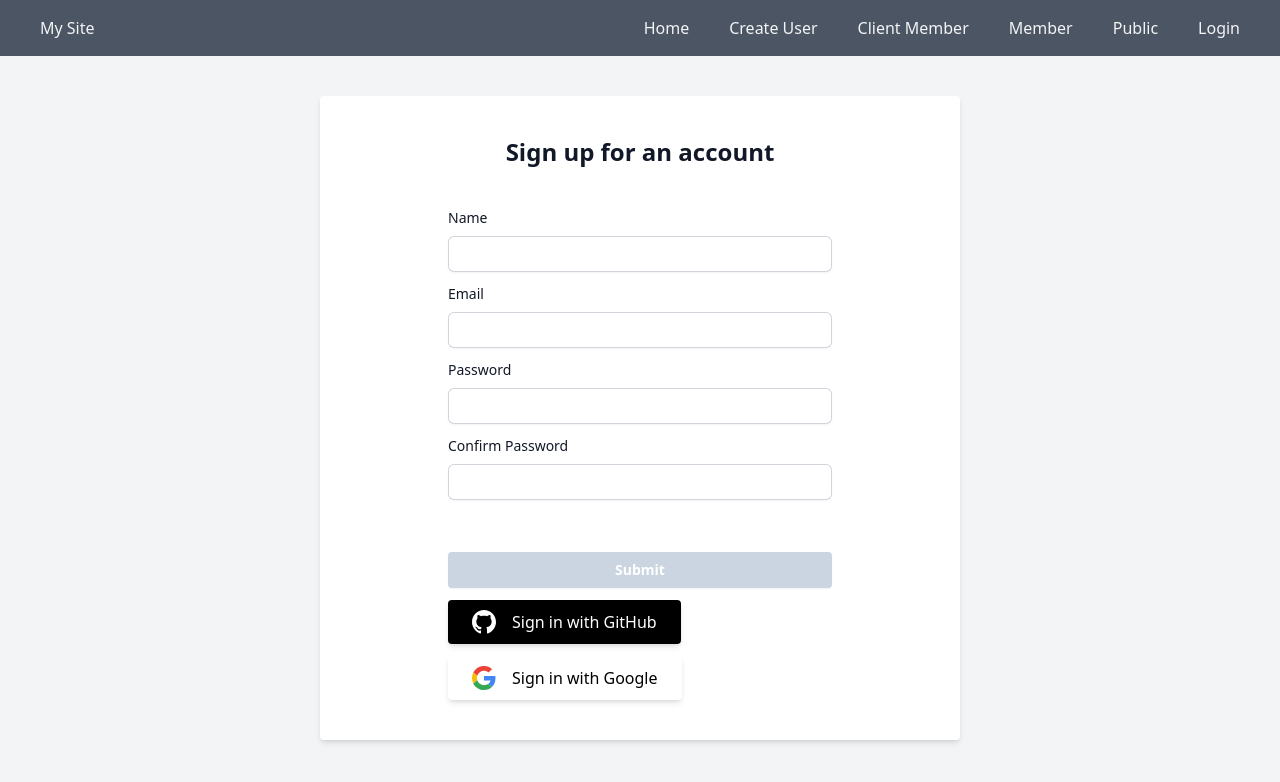
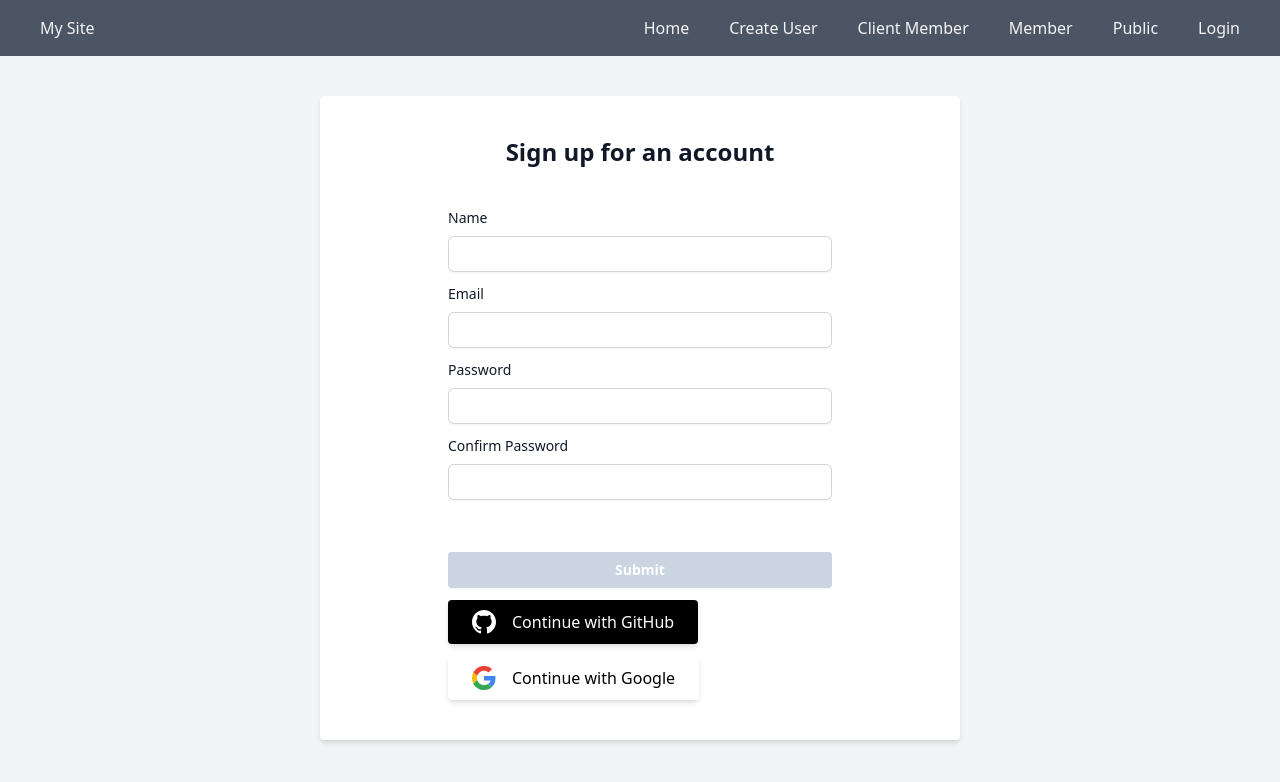
Before and after one commit to HelloRave/next-auth-next-app, a Next.js app: page /admin in a window 1280 px wide. Shown: the top 782 px of the page. Built offline with nearby package versions, Linux system fonts and the light colour scheme; no server answers.

Commit message:
Rename components

```diff
--- a/app/admin/page.tsx
+++ b/app/admin/page.tsx
@@ -1,15 +1,15 @@
-import HookForm from "@/components/HookForm";
-import RegisterForm from "@/components/RegisterForm";
+import RegisterHookForm from "@/components/RegisterHookForm";
+import FormCard from "@/components/FormCard";
 
 export default function AdminPage() {
     return (
         <div className="min-h-full flex justify-center my-10">
-            <RegisterForm
+            <FormCard
                 title="Sign up for an account"
                 className="w-1/2 py-10 shadow-md rounded bg-white"
             >
-                <HookForm />
-            </RegisterForm>
+                <RegisterHookForm />
+            </FormCard>
         </div>
     )
 }
--- a/components/HookForm.tsx
+++ b/components/RegisterHookForm.tsx
@@ -10,7 +10,7 @@ import InputGroup from "./InputGroup";
 import SocialButton from "./SocialButton";
 import { gitHubIcon, googleIcon } from "@/public/icons";
 
-export default function HookForm() {
+export default function RegisterHookForm() {
     const {
         register,
         handleSubmit,
@@ -86,7 +86,7 @@ export default function HookForm() {
                 Submit
             </button>
             <SocialButton
-                title="Sign in with GitHub"
+                title="Continue with GitHub"
                 type="button"
                 className="bg-black text-white hover:opacity-75"
             >
@@ -99,7 +99,7 @@ export default function HookForm() {
                 />
             </SocialButton>
             <SocialButton
-                title="Sign in with Google"
+                title="Continue with Google"
                 type="button"
                 className="bg-white text-black hover:opacity-75"
             >
```
Also changed, not shown: components/FormCard.tsx (renamed from components/RegisterForm.tsx, +5 -5 lines).
